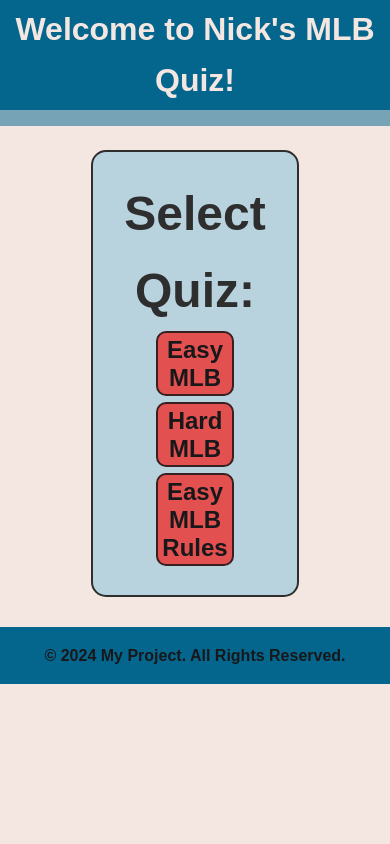
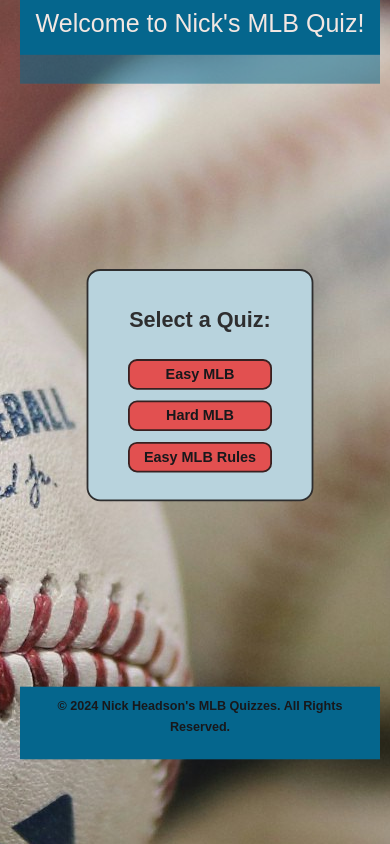
Before and after one commit to NHeadson/MLBQuiz, a website: page index.html in a window 390 px wide. Drawn offline with nearby package versions, Linux system fonts and the light colour scheme.

Commit message:
Style Updates -Background Image -Responsive

```diff
--- a/css/styles.css
+++ b/css/styles.css
@@ -54,38 +54,31 @@
   box-sizing: border-box;
 }
 
+html, body {
+  min-width: 400px;    /* Prevent the page from shrinking below 400px */
+  height: 100%;        /* Ensure it still adapts for larger screens */
+  margin: 0;
+  padding: 0;
+  overflow-x: hidden;  /* Prevent horizontal scrolling */
+}
+
 body {
   font-family: Arial, sans-serif;
+  font-size: 16px;
+  display: flex;
+  flex-direction: column;
   line-height: 1.6;
   color: var(--text-color);
-  background-color: var(--background-color);
+  background: transparent url("/images/baseball-bgd.jpg") no-repeat scroll 50% 50%;
 }
 
 main {
-  max-width: 80%;
-  padding: 0 2%;
-  margin: 0 auto;
-}
-
-img {
-  max-width: 100%;
-  height: auto;
-  display: block;
-}
-
-li {
-  float: left;
-}
-
-a {
-  display: block;
-  padding: 8px;
-  text-decoration: none;
-  color: inherit;
-}
-
-ul {
-  list-style: none;
+  flex: 1;
+  display: flex;
+  flex-direction: column;
+  justify-content: center;
+  align-items: center;
+  padding: 25%;
 }
 
 /* ==================General Reusable Styles================= */
@@ -94,8 +87,11 @@
 header {
   background-color: var(--primary-color);
   color: var(--background-color);
-  padding: .25rem 0;
+}
+
+header, footer {
   text-align: center;
+  padding: 10px;
 }
 
 .navbar {
@@ -106,19 +102,21 @@
   background-color: var(--secondary-color);
 }
 
-.navbar a {
-  color: white;
-  margin: 0 0.5rem;
+.container {
+  max-width: 1200px;
+  padding: 20px;
+  margin: 0 auto;
+  box-sizing: border-box;
 }
 
-.navbar a:hover {
-  text-decoration: underline;
-  cursor: pointer;
+h2  {
+  font-weight: bolder;
+  line-height: 2.5;
+  color: var(--heading-color);
 }
 
 #quiz-selection {
   width: 70%;
-  font-size: 2rem;
   font-weight: bolder;
   padding: 1.5rem;
   text-align: center;
@@ -126,12 +124,11 @@
   color: var(--heading-color);
   border: 2px solid var(--heading-color);
   border-radius: 15px;
-  margin: 8% auto 10% auto;
+  margin: 0 auto;
 }
 
 #quiz-selection > button {
   padding: 1.5%;
-  font-size: 1.5rem;
   font-weight: bold;
   width: 50%;
   margin: 1% auto;
@@ -152,11 +149,10 @@
 #quiz-container {
   text-align: center;
   padding: 1rem;
-  margin: 0 auto 1% auto;
+  margin: 0 auto;
 }
 
 #question {
-  font-size: 1.75rem;
   font-weight: bolder;
   padding: .5rem;
   text-align: center;
@@ -164,7 +160,7 @@
   color: var(--heading-color);
   border: 2px solid var(--heading-color);
   border-radius: 15px;
-  margin: 1% auto 0 auto
+  margin: 0 auto;
 }
 
 .options-container {
@@ -173,12 +169,11 @@
   gap: 0.75rem;
   max-width: 50%;
   padding: 0 auto;
-  margin: 3% auto 0 auto;
+  margin: 0 auto;
 }
 
 .option {
   padding: 2%;
-  font-size: 1.25rem;
   font-weight: bold;
   width: 100%;
   margin: 0 auto;
@@ -197,7 +192,6 @@
 }
 
 #result {
-  font-size: 2rem;
   margin-top: 1rem;
 }
 
@@ -205,6 +199,53 @@
   background-color: var(--primary-color);
   color: var(--text-color);
   font-weight: bold;
-  text-align: center;
-  padding: 1rem 0;
 }
+
+
+
+/*
+=====================Media Queries========================
+*/
+
+@media (max-width: 700px) {
+
+  body {
+    font-size: 14px; /* Reduce the font size */
+  }
+
+  h2 {
+    font-size: 1.5rem; /* Adjust h2 font size */
+  }
+}
+
+@media (max-width: 700px) and (min-width: 400px) {
+  body {
+    font-size: 10px; /* Further reduce font size */
+  }
+
+  .container {
+    max-width: 400px; /* Lock content width at 400px */
+    margin: 0 auto; /* Center content horizontally */
+    padding: 0;
+  }
+
+  #quiz-selection {
+    width: 85%;
+  }
+
+  h2 {
+    font-size: 1.25rem;
+  }
+}
+
+@media (max-width: 400px) {
+  body {
+    transform: scale(0.9); /* Slightly shrink the entire page for small screens */
+    transform-origin: top center; /* Keep scaling consistent from the top */
+  }
+
+  #quiz-selection > button {
+    width: 80%;
+    margin: 3% auto;
+  }
+}
--- a/index.html
+++ b/index.html
@@ -4,7 +4,8 @@
     <meta charset="UTF-8" />
     <meta name="viewport" content="width=device-width, initial-scale=1.0" />
     <meta http-equiv="X-UA-Compatible" content="ie=edge" />
-    <title>Nick's Epic MLB Quiz</title>
+    <title>Nick's Epic MLB Quizes</title>
+    <link href="https://cdn.jsdelivr.net/npm/bootstrap@5.3.3/dist/css/bootstrap.min.css" rel="stylesheet" integrity="sha384-QWTKZyjpPEjISv5WaRU9OFeRpok6YctnYmDr5pNlyT2bRjXh0JMhjY6hW+ALEwIH" crossorigin="anonymous">
     <link rel="stylesheet" href="/css/styles.css" />
     <!-- Link to external CSS -->
   </head>
@@ -17,10 +18,10 @@
     </nav>
     <main class="container">
       <div id="quiz-selection">
-        <h2>Select Quiz:</h2>
-        <button id="easyQuiz">Easy MLB</button>
-        <button id="hardQuiz">Hard MLB</button>
-        <button id="easyRules">Easy MLB Rules</button>
+        <h2>Select a Quiz:</h2>
+        <button id="easyQuiz" class="btn">Easy MLB</button>
+        <button id="hardQuiz" class="btn">Hard MLB</button>
+        <button id="easyRules" class="btn">Easy MLB Rules</button>
       </div>
       <div id="quiz-container" style="display: none;">
         <section>
@@ -31,7 +32,7 @@
       </div>
     </main>
     <footer>
-      <p>&copy; 2024 My Project. All Rights Reserved.</p>
+      <p>&copy; 2024 Nick Headson's MLB Quizzes. All Rights Reserved.</p>
     </footer>
     <script src="/js/script.js"></script>
     <!-- Link to external JavaScript -->
--- /dev/null
+++ b/package.json
@@ -0,0 +1,5 @@
+{
+  "dependencies": {
+    "bootstrap": "^5.3.3"
+  }
+}
```
Also changed, not shown: images/baseball-bgd.jpg (added), 1 other file.
